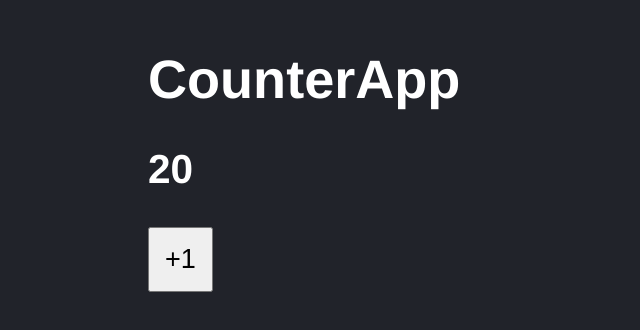
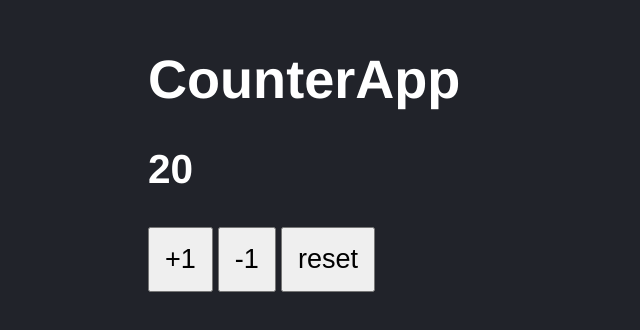
Before and after one commit to AlexProcess/Learning_React, a React (Vite) app in the folder 03-counter-app-vite/: page / in a window 1280 px wide. Shown: the part 136-466 px from the top of the page, without its empty margins (0-640 px from the left). Built offline with nearby package versions, Linux system fonts and the light colour scheme.

Commit message:
handleAdd handleReset handleSubstract

```diff
--- a/03-counter-app-vite/src/CounterApp.jsx
+++ b/03-counter-app-vite/src/CounterApp.jsx
@@ -3,10 +3,19 @@
 import { useState } from "react";
 
 export const CounterApp = ({ value }) => {
-    const [counter, setCounter] = useState(20);
+    const defaultValue = 20;
+    const [counter, setCounter] = useState(defaultValue);
 
     const handleAdd = () => {
         setCounter(counter + 1);
+    };
+
+    const handleSubstract = () => {
+        setCounter(counter - 1);
+    };
+
+    const handleReset = () => {
+        setCounter(defaultValue);
     };
 
     return (
@@ -15,6 +24,8 @@
             <h2> {counter}</h2>
 
             <button onClick={handleAdd}>+1</button>
+            <button onClick={handleSubstract}>-1</button>
+            <button onClick={handleReset}>reset</button>
         </>
     );
 };
--- a/03-counter-app-vite/src/styles.css
+++ b/03-counter-app-vite/src/styles.css
@@ -9,4 +9,5 @@
 button{
     padding: 15px;
     font-size: 1.3rem;
+    margin-right: 5px;
 }
```
